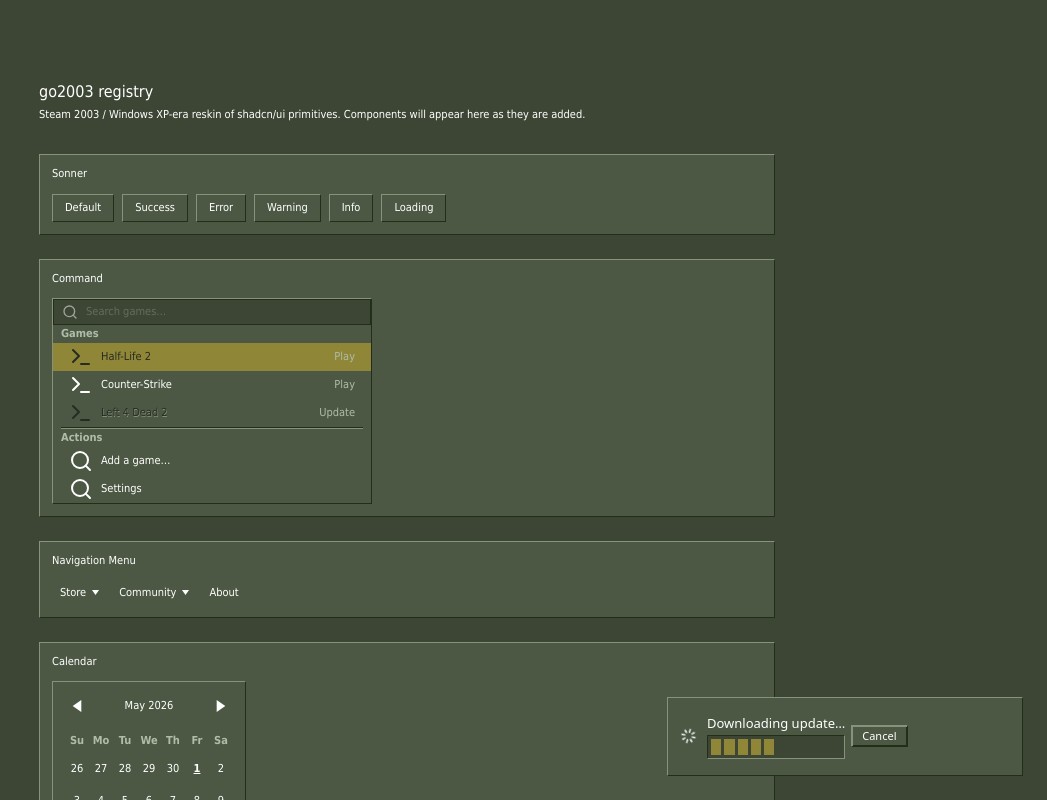
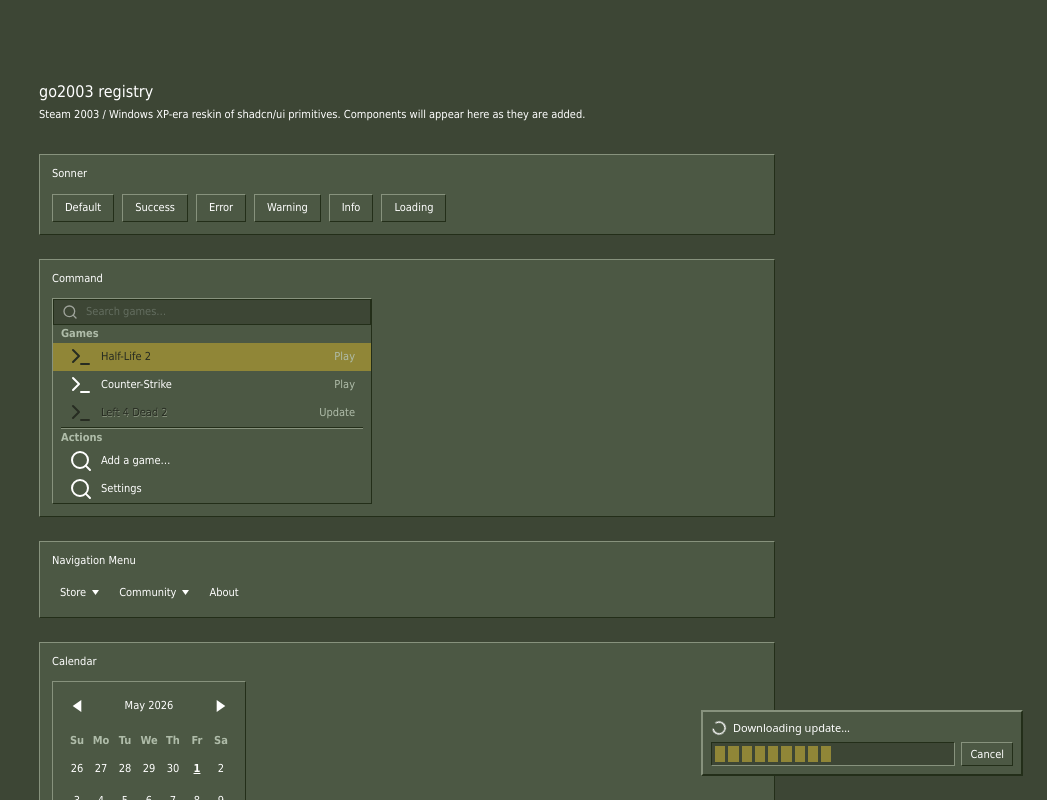
Before and after one commit to OnlyNinjaGear/go2003, a Next.js app: page / in a window 1280 px wide. Both pictures are taken after a click on the button "Loading". Shown: the top 800 px of the page, without its empty margins (233-1280 px from the left). Built offline with nearby package versions, Linux system fonts and the light colour scheme.

Commit message:
auto: sonner-demo.tsx

```diff
--- a/app/sonner-demo.tsx
+++ b/app/sonner-demo.tsx
@@ -1,5 +1,6 @@
 "use client"
 
+import { Loader2Icon } from "lucide-react"
 import { toast } from "sonner"
 import { Button } from "@/registry/steam2003/ui/button"
 import { Progress } from "@/registry/steam2003/ui/progress"
@@ -12,7 +13,27 @@ export function SonnerDemo() {
       <Button onClick={() => toast.error("Installation failed — error -107")}>Error</Button>
       <Button onClick={() => toast.warning("Low disk space on C:")}>Warning</Button>
       <Button onClick={() => toast.info("Counter-Strike update available")}>Info</Button>
-      <Button onClick={() => toast.loading("Downloading update…", { description: <Progress value={50} className="w-full" />, action: { label: "Cancel", onClick: () => toast.dismiss() } })}>Loading</Button>
+      <Button
+        onClick={() =>
+          toast.custom(
+            (id) => (
+              <div className="bevel-out bg-panel p-2 w-80 flex flex-col gap-1.5">
+                <div className="flex items-center gap-1.5">
+                  <Loader2Icon className="size-4 win32-spin shrink-0" />
+                  <span>Downloading update…</span>
+                </div>
+                <div className="flex items-center gap-1.5">
+                  <Progress value={50} className="flex-1" />
+                  <Button size="sm" onClick={() => toast.dismiss(id)}>Cancel</Button>
+                </div>
+              </div>
+            ),
+            { duration: Infinity }
+          )
+        }
+      >
+        Loading
+      </Button>
     </div>
   )
 }
```
